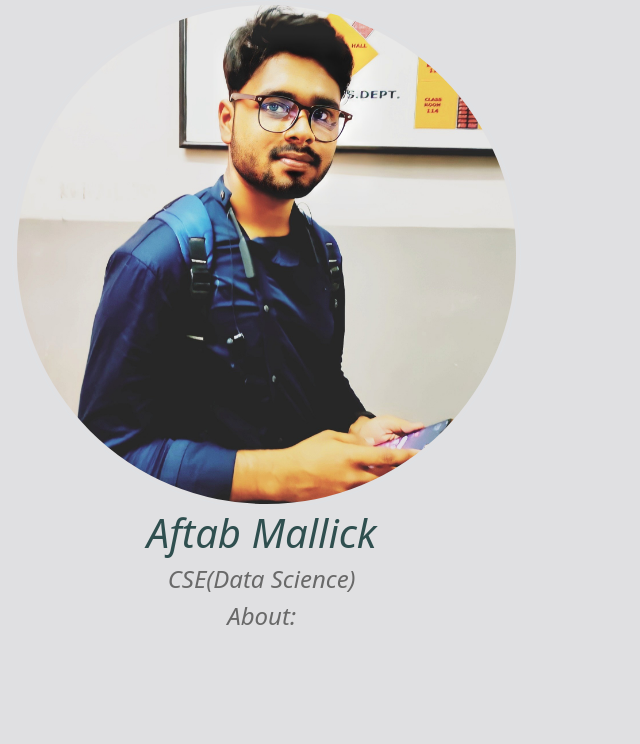
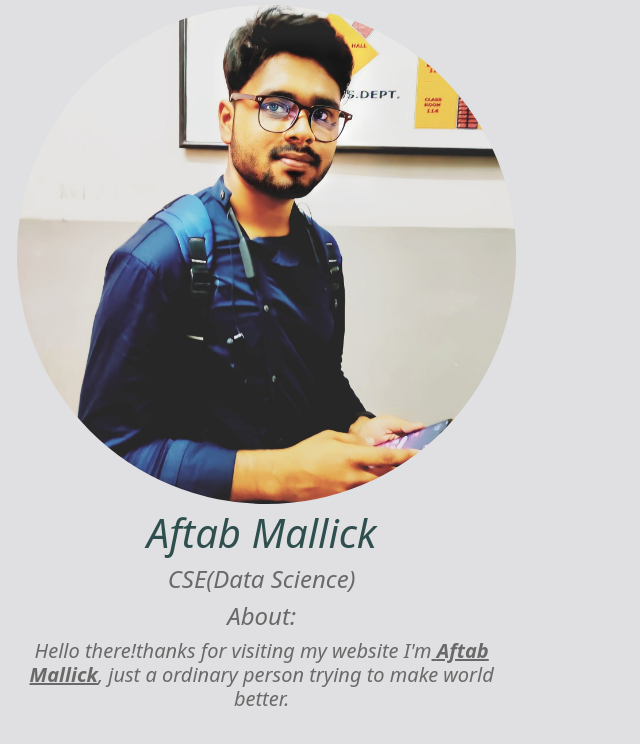
Before and after one commit to Aftabmallick/Portfolioweb, a plain HTML site: page index.html in a window 1280 px wide. Shown: the whole page, without its empty margins (0-640 px from the left). Drawn offline with Linux system fonts and the light colour scheme.

Commit message:
added about

```diff
--- a/index.html
+++ b/index.html
@@ -37,6 +37,7 @@
             <div class="col-auto col-lg-5">
                 <div class="text-centre" style="text-align:center ;color:dimgray;">
                 <h4> <i>About:</i></h4>
+                <h5> <i> Hello there!thanks for visiting my website I'm<u> <b>Aftab Mallick</b></u>, just a ordinary person trying to make world better.</i></h5>
             </div>
             </div>
         </div>
```
